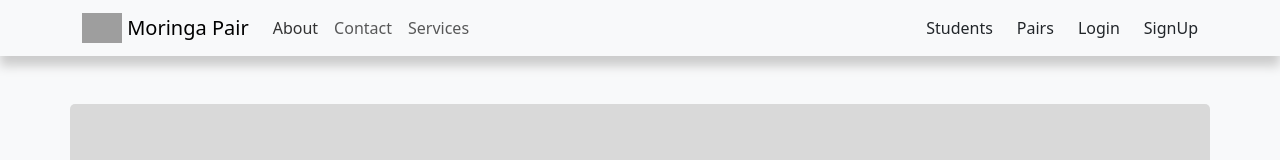
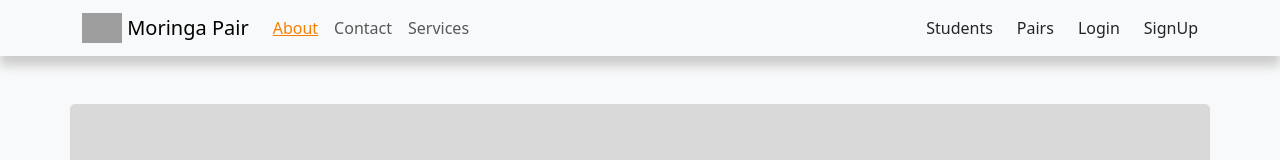
Before and after one commit to alexander784/MoringaPair, a React (Create React App) app in the folder client/: page / in a window 1280 px wide. In both pictures the pointer is over the link "About". Shown: the top 160 px of the page. Built offline with nearby package versions, Linux system fonts and the light colour scheme; grey boxes are pictures that could not be loaded.

Commit message:
Style navlink

```diff
--- a/client/src/styles.css
+++ b/client/src/styles.css
@@ -12,8 +12,10 @@ background-color: #f8f9fa;
   border-radius: 5px;
 }
 
-nav-link:hover {
-  color: orange !important;
+.nav-link:hover {
+  color: #F77f00;
+  text-decoration: underline;
+
 }
 
 .small-input {
```
